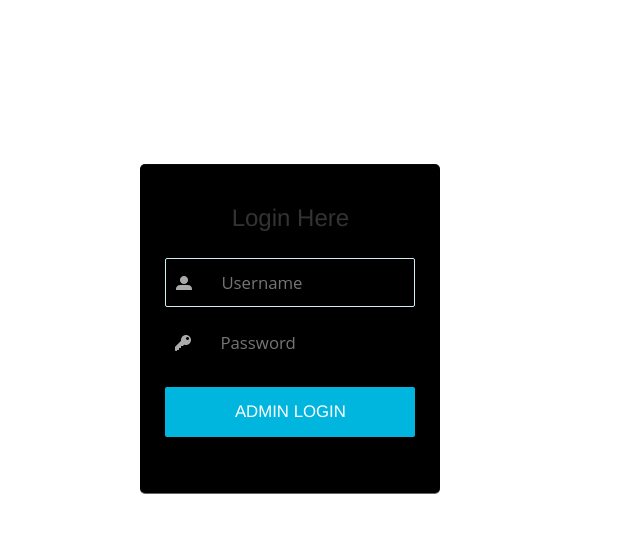
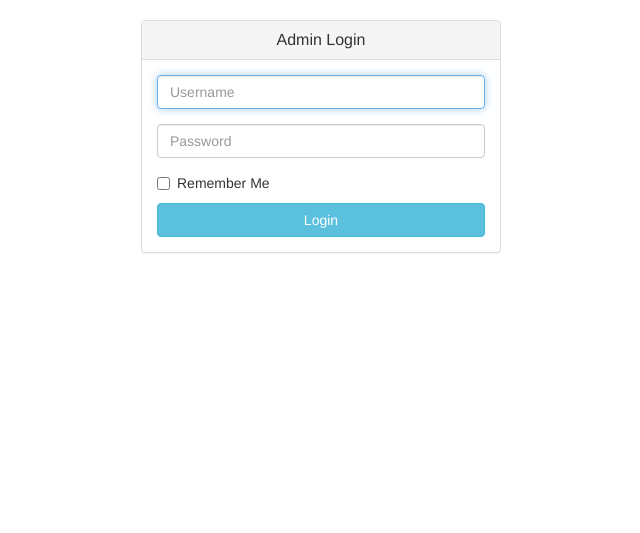
Before and after one commit to naseebbajracharya/bloodbanksystemphp, a PHP site: page / in a window 1280 px wide. Shown: the part 52-585 px from the top of the page, without its empty margins (319-959 px from the left). Run offline with PHP 8.4, Linux system fonts and the light colour scheme; some libraries are stand-ins or nearby versions.

Commit message:
changes in admin login panel

```diff
--- a/index.php
+++ b/index.php
@@ -1,14 +1,38 @@
 <?php session_start(); ?>
 <?php include('dbcon.php'); ?>
-<html>
+
+<!DOCTYPE html>
+<html lang="en">
     <head>
-<link rel="stylesheet" type="text/css" href="style.css">
+        <meta charset="utf-8">
+        <meta http-equiv="X-UA-Compatible" content="IE=edge">
         <meta name="viewport" content="width=device-width, initial-scale=1">
+        <meta name="description" content="">
+        <meta name="author" content="">
+
+        <title>Startmin - Bootstrap Admin Theme</title>
+
+        <!-- Bootstrap Core CSS -->
         <link rel="stylesheet" href="https://maxcdn.bootstrapcdn.com/bootstrap/3.3.7/css/bootstrap.min.css">
-  <script src="https://ajax.googleapis.com/ajax/libs/jquery/3.3.1/jquery.min.js"></script>
-  <script src="https://maxcdn.bootstrapcdn.com/bootstrap/3.3.7/js/bootstrap.min.js"></script>
+
+        <!-- MetisMenu CSS -->
+        <link rel="stylesheet" href="https://cdn.jsdelivr.net/npm/metismenu/dist/metisMenu.min.css">
+
+        <!-- Custom CSS -->
+        <link href="css/startmin.css" rel="stylesheet">
+
+        <!-- Custom Fonts -->
+        <link href="https://cdnjs.cloudflare.com/ajax/libs/font-awesome/5.14.0/css/fontawesome.min.css" rel="stylesheet" type="text/css">
+
+        <!-- HTML5 Shim and Respond.js IE8 support of HTML5 elements and media queries -->
+        <!-- WARNING: Respond.js doesn't work if you view the page via file:// -->
+        <!--[if lt IE 9]>
+        <script src="https://cdnjs.cloudflare.com/ajax/libs/html5shiv/3.7.3/html5shiv.min.js"></script>
+        <script src="https://cdnjs.cloudflare.com/ajax/libs/respond.js/1.4.2/respond.min.js"></script>
+        <![endif]-->
     </head>
     <body>
+
 		<nav class="navbar navbar-inverse">
 			  <div class="container-fluid">
 				<div class="navbar-header">
@@ -22,24 +46,38 @@
 			  </div>
 		</nav>
 
-
-<div class="form-wrapper">
-
+        <div class="container">
 		 <form action="#" method="post">
-    <h3><center>Login Here</center></h3>
-
-    <div class="form-item">
-		<input type="text" name="user" required="required" placeholder="Username" autofocus required></input>
+            <div class="row">
+                <div class="col-md-4 col-md-offset-4">
+                    <div class="login-panel panel panel-default">
+                        <div class="panel-heading">
+                            <h3 class="panel-title"><center>Admin Login</center></h3>
                         </div>
-
-    <div class="form-item">
-		<input type="password" name="pass" required="required" placeholder="Password" required></input>
+                        <div class="panel-body">
+                            <form role="form">
+                                <fieldset>
+                                    <div class="form-group">
+                                        <input class="form-control" placeholder="Username" name="user" type="text" autofocus>
                                     </div>
-
-    <div class="button-panel">
-		<input type="submit" class="button" title="Log In" name="login" value="Admin Login"></input>
+                                    <div class="form-group">
+                                        <input class="form-control" placeholder="Password" name="pass" type="password" value="">
+                                    </div>
+                                    <div class="checkbox">
+                                        <label>
+                                            <input name="remember" type="checkbox" value="Remember Me">Remember Me
+                                        </label>
+                                    </div>
+                                    <!-- Change this to a button or input when using this as a form -->
+                                    <input type="submit" class="btn btn-info btn-block" title="Log In" name="login" value="Login"></input>
+                                </fieldset>
+                            </form>
+                        </div>
+                    </div>
+                </div>
             </div>
 			</form>
+
 			<?php
 				if (isset($_POST['login']))
 					{
@@ -58,12 +96,31 @@
 							}
 						else
 							{
-					echo 'Invalid Username and Password';
+								echo ' <div class="row"> <div class="col-md-4 col-md-offset-4">
+								<div class="alert alert-danger alert-dismissible">
+                                        Username & Password didnot match! Try Again.
+                                    </div> </div> </div> ';
+
+
 							}
 					}
 			  ?>
 
         </div>
 
+        <!-- jQuery -->
+        <link rel="stylesheet" href="https://cdnjs.cloudflare.com/ajax/libs/jquery/3.5.1/jquery.min.js">
+
+        <!-- Bootstrap Core JavaScript -->
+        <link rel="stylesheet" href="https://stackpath.bootstrapcdn.com/bootstrap/3.5.1/css/bootstrap.min.css" integrity="sha384-ggOyR0iXCbMQv3Xipma34MD+dH/1fQ784/j6cY/iJTQUOhcWr7x9JvoRxT2MZw1T" crossorigin="anonymous">
+
+        <!-- Metis Menu Plugin JavaScript -->
+        <link rel="stylesheet" href="https://cdnjs.cloudflare.com/ajax/libs/metisMenu/3.0.6/metisMenu.min.js">
+
+        <!-- Custom Theme JavaScript -->
+        <script src="js/startmin.js"></script>
+
+
+
     </body>
 </html>
```
Lines whose indentation alone changed are shown as unchanged.
